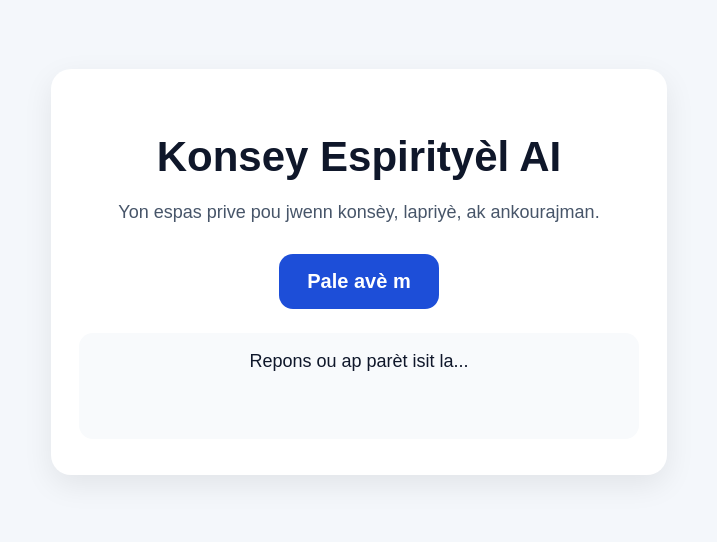
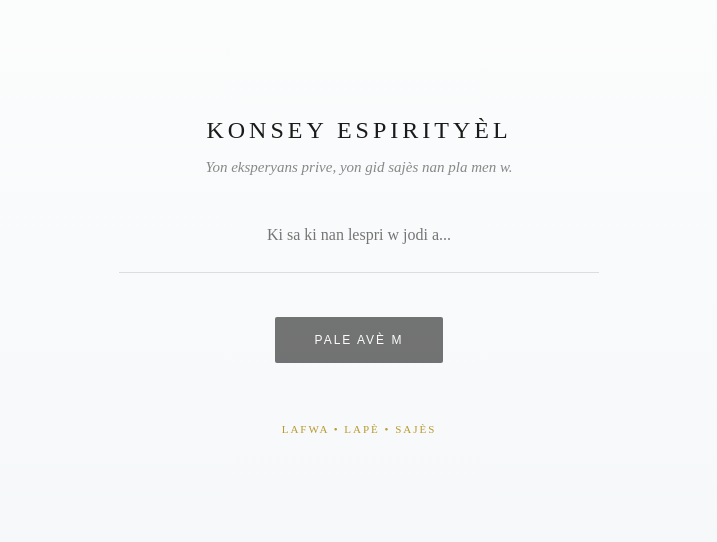
Before and after one commit to spiritcounsel/konsey-esprityel-ai, a Next.js app: page / in a window 1280 px wide. Shown: the part 160-702 px from the top of the page, without its empty margins (281-998 px from the left). Built offline with nearby package versions, Linux system fonts and the light colour scheme.

Commit message:
Update index.js

```diff
--- a/pages/index.js
+++ b/pages/index.js
@@ -1,36 +1,60 @@
 import { useState } from "react";
 
 export default function Home() {
+  const [userInput, setUserInput] = useState("");
   const [response, setResponse] = useState("");
+  const [isLoading, setIsLoading] = useState(false);
 
-  const sendMessage = async () => {
-    const res = await fetch("/api/voice", {
-      method: "POST",
-      headers: {
-        "Content-Type": "application/json",
-      },
-      body: JSON.stringify({ message: "hello" }),
-    });
+  const handleConsultation = async () => {
+    if (!userInput) return;
+    setIsLoading(true);
 
-    const data = await res.json();
-    setResponse(data.reply);
+    // Logic for your API call goes here
+    setTimeout(() => {
+      setResponse("Chèche lapè nan silans la, epi wa jwenn repons w ap chèche a.");
+      setIsLoading(false);
+    }, 2000);
   };
 
   return (
     <main style={styles.page}>
       <div style={styles.card}>
-        <h1 style={styles.title}>Konsey Espirityèl AI</h1>
+        <h1 style={styles.title}>KONSEY ESPIRITYÈL</h1>
+
         <p style={styles.subtitle}>
-          Yon espas prive pou jwenn konsèy, lapriyè, ak ankourajman.
+          Yon eksperyans prive, yon gid sajès nan pla men w.
         </p>
 
-        <button style={styles.button} onClick={sendMessage}>
-          Pale avè m
+        <div style={styles.inputContainer}>
+          <textarea
+            style={styles.textArea}
+            placeholder="Ki sa ki nan lespri w jodi a..."
+            value={userInput}
+            onChange={(e) => setUserInput(e.target.value)}
+          />
+        </div>
+
+        <button
+          style={{
+            ...styles.button,
+            letterSpacing: "2px",
+            opacity: isLoading || !userInput ? 0.6 : 1
+          }}
+          onClick={handleConsultation}
+          disabled={isLoading || !userInput}
+        >
+          {isLoading ? "AP CHÈCHE..." : "PALE AVÈ M"}
         </button>
 
-        <div style={styles.responseBox}>
-          {response || "Repons ou ap parèt isit la..."}
-        </div>
+        {response && (
+          <div style={styles.responseBox}>
+            <p style={styles.responseText}>{response}</p>
+          </div>
+        )}
+
+        <footer style={styles.footer}>
+          Lafwa • Lapè • Sajès
+        </footer>
       </div>
     </main>
   );
@@ -42,47 +66,76 @@ const styles = {
     display: "flex",
     alignItems: "center",
     justifyContent: "center",
-    background: "#f4f7fb",
-    padding: "24px",
-    fontFamily: "Arial, sans-serif",
+    background: "linear-gradient(180deg, #fdfdfd 0%, #f4f7f9 100%)",
+    padding: "20px",
+    fontFamily: "'Times New Roman', serif", // Or a premium Google Font like 'Playfair Display'
   },
   card: {
     width: "100%",
-    maxWidth: "560px",
-    background: "#ffffff",
-    borderRadius: "20px",
-    padding: "36px 28px",
-    boxShadow: "0 10px 30px rgba(0,0,0,0.08)",
+    maxWidth: "480px",
     textAlign: "center",
   },
   title: {
-    fontSize: "42px",
-    marginBottom: "10px",
-    color: "#0f172a",
+    fontSize: "24px",
+    letterSpacing: "4px",
+    color: "#1a1a1a",
+    fontWeight: "300",
+    marginBottom: "12px",
+    textTransform: "uppercase",
   },
   subtitle: {
-    fontSize: "18px",
-    color: "#475569",
-    marginBottom: "28px",
-    lineHeight: "1.5",
+    fontSize: "15px",
+    color: "#888",
+    fontStyle: "italic",
+    marginBottom: "40px",
+    fontWeight: "300",
+  },
+  inputContainer: {
+    marginBottom: "20px",
+  },
+  textArea: {
+    width: "100%",
+    background: "transparent",
+    border: "none",
+    borderBottom: "1px solid #ddd",
+    padding: "10px 0",
+    fontSize: "16px",
+    fontFamily: "serif",
+    resize: "none",
+    outline: "none",
+    textAlign: "center",
+    color: "#333",
+    transition: "border-color 0.4s ease",
   },
   button: {
-    background: "#1d4ed8",
-    color: "#ffffff",
+    background: "#1a1a1a", // Deep black/slate for luxury feel
+    color: "white",
     border: "none",
-    borderRadius: "14px",
-    padding: "16px 28px",
-    fontSize: "20px",
-    fontWeight: "bold",
+    borderRadius: "2px", // Sharp edges often feel more "premium" than rounded ones
+    padding: "16px 40px",
+    fontSize: "12px",
+    fontWeight: "400",
     cursor: "pointer",
-    marginBottom: "24px",
+    marginTop: "20px",
+    transition: "all 0.3s ease",
   },
   responseBox: {
-    minHeight: "70px",
-    background: "#f8fafc",
-    borderRadius: "14px",
-    padding: "18px",
-    color: "#0f172a",
-    fontSize: "18px",
+    marginTop: "40px",
+    padding: "20px",
+    borderTop: "1px solid #eee",
+    animation: "fadeIn 1s ease-in",
+  },
+  responseText: {
+    fontSize: "17px",
+    lineHeight: "1.8",
+    color: "#444",
+    fontStyle: "italic",
+  },
+  footer: {
+    marginTop: "60px",
+    fontSize: "11px",
+    letterSpacing: "2px",
+    color: "#b89b2e",
+    textTransform: "uppercase",
   },
 };
```
